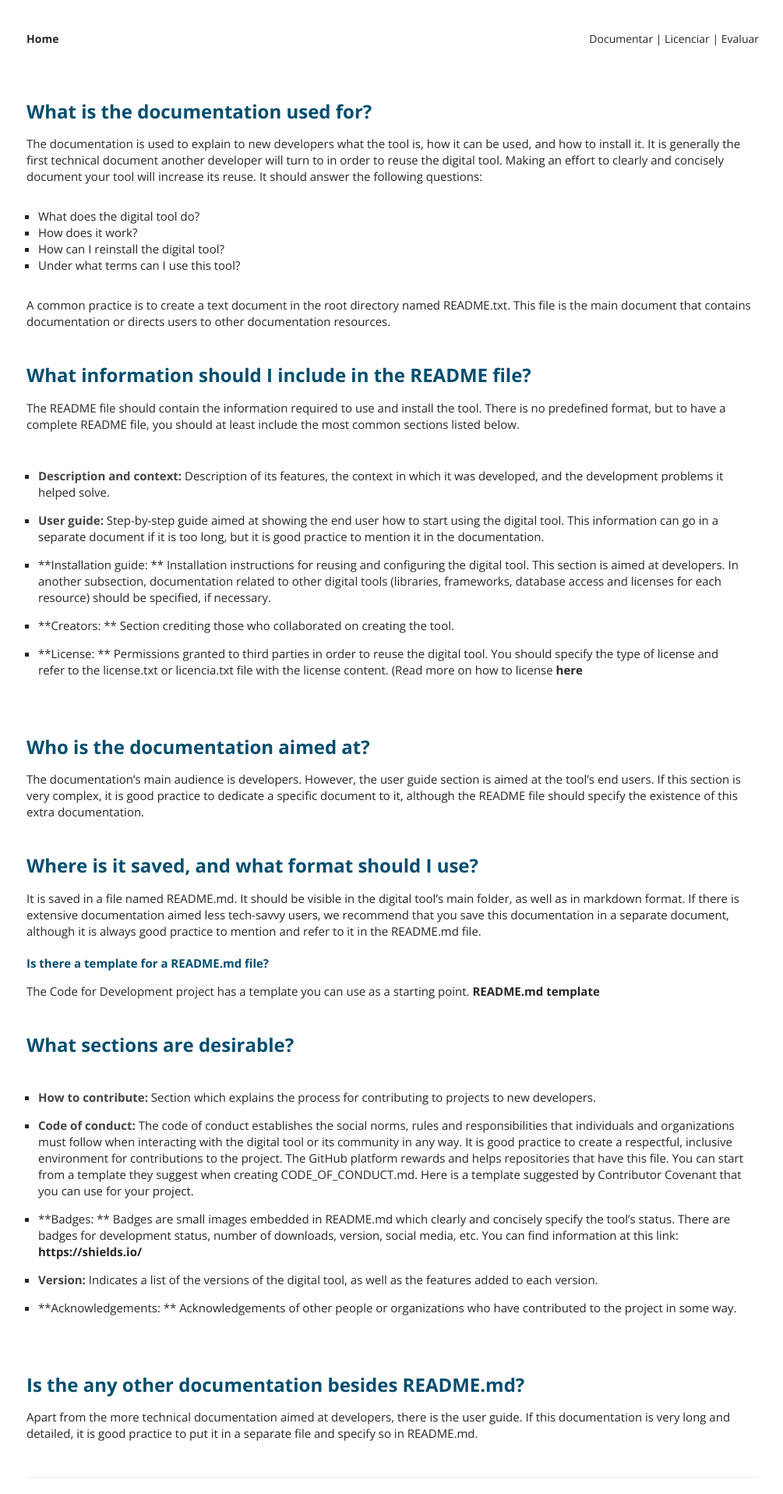
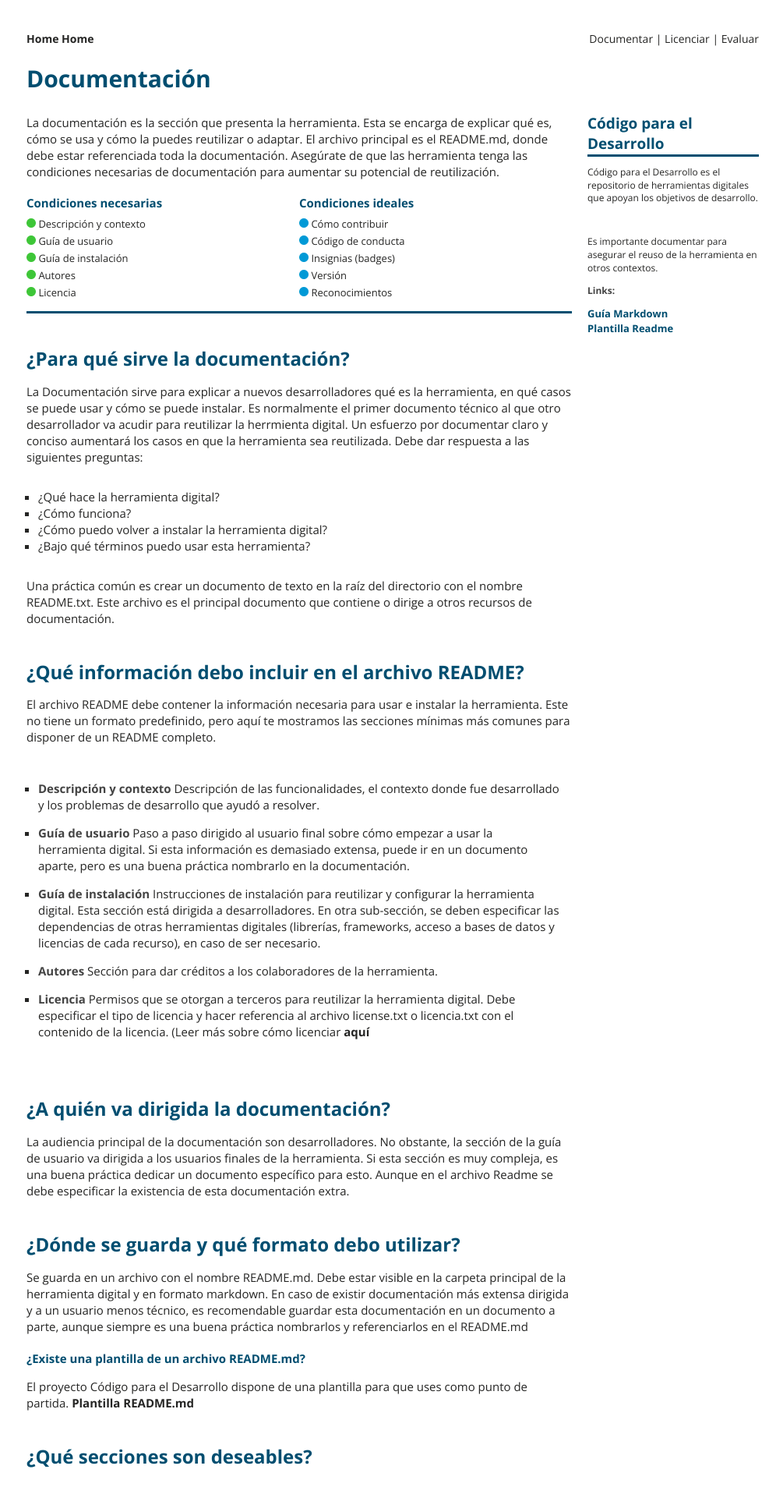
Before and after one commit to EL-BID/guia-de-publicacion, a Jekyll site: the page built from _documents/documentacion.markdown, in a window 1280 px wide. Shown: the top 1916 px of the page at 78% size, without its empty margins (136-1141 px from the left). Built offline with Jekyll 4.4.1, drawn with Linux system fonts in a browser that asks for light colours; some of the changed text lies outside the part shown.

Commit message:
Update documentacion.markdown

```diff
--- a/_documents/documentacion.markdown
+++ b/_documents/documentacion.markdown
@@ -1,112 +1,118 @@
 ---
-title: Documentation
+title: Documentación
 spdx-id: documentacion
 nickname: Documentación
 source:
 lang: es
 
-description: The documentation is the section that presents the tool. It is responsible for explaining what it is, how it is used, and how you can reuse or adapt it. The main file is README.md, where all documentation must be listed. Make sure that your tool meets the required documentation conditions in order to increase its potential for reuse.
+description: La documentación es la sección que presenta la herramienta. Esta se encarga de explicar qué es, cómo se usa y cómo la puedes reutilizar o adaptar. El archivo principal es el README.md, donde debe estar referenciada toda la documentación. Asegúrate de que las herramienta tenga las condiciones necesarias de documentación para aumentar su potencial de reutilización.
 
-requirementsen:
-- Description and context
-- User guide
-- Installation guide
-- Creators
-- License
+requirements:
+- Descripción y contexto
+- Guía de usuario
+- Guía de instalación
+- Autores
+- Licencia
 
-expecteden:
-- How to contribute
-- Code of conduct
-- Badges
-- Version
-- Acknowledgements
+expected:
+- Cómo contribuir
+- Código de conducta
+- Insignias (badges)
+- Versión
+- Reconocimientos
 
-sidebar: Code for Development is a repository of digital tools that support development goals.
-Documentation is important in order to ensure reuse of the tool in other contexts.
+sidebar: Es importante documentar para asegurar el reuso de la herramienta en otros contextos.
+
+nota: Si eres empleado del BID y estas trabando con código, aquí podrás encontrar información que te será útil.
+
+links:
+- <a class="sidebarlink" href="http://joedicastro.com/pages/markdown.html">Guía Markdown</a>
+- <a class="sidebarlink" href="https://github.com/EL-BID/Codigo-para-el-desarrollo/blob/master/README.md">Plantilla Readme</a>
+
+---
+## ¿Para qué sirve la documentación?
+La Documentación sirve para explicar a nuevos desarrolladores qué es la herramienta, en qué casos se puede usar y cómo se puede instalar. Es normalmente el primer documento técnico al que otro desarrollador va acudir para reutilizar la herrmienta digital. Un esfuerzo por documentar claro y conciso aumentará los casos en que la herramienta sea reutilizada.
+Debe dar respuesta a las siguientes preguntas:
+
+* ¿Qué hace la herramienta digital?
+* ¿Cómo funciona?
+* ¿Cómo puedo volver a instalar la herramienta digital?
+* ¿Bajo qué términos puedo usar esta herramienta?
+
+Una práctica común es crear un documento de texto en la raíz del directorio con el nombre README.txt. Este archivo es el principal documento que contiene o dirige a otros recursos de documentación.
 
 
----
-## What is the documentation used for?
-The documentation is used to explain to new developers what the tool is, how it can be used, and how to install it. It is generally the first technical document another developer will turn to in order to reuse the digital tool. Making an effort to clearly and concisely document your tool will increase its reuse. It should answer the following questions:
+## ¿Qué información debo incluir en el archivo README?
+El archivo README debe contener la información necesaria para usar e instalar la herramienta. Este no tiene un formato predefinido, pero aquí te mostramos las secciones mínimas más comunes para disponer de un README completo.
 
-* What does the digital tool do?
-* How does it work?
-* How can I reinstall the digital tool?
-* Under what terms can I use this tool?
+* **Descripción y contexto**
+Descripción de las funcionalidades, el contexto donde fue desarrollado y los problemas de desarrollo que ayudó a resolver.
 
-A common practice is to create a text document in the root directory named README.txt. This file is the main document that contains documentation or directs users to other documentation resources.
+*   **Guía de usuario**
+Paso a paso dirigido al usuario final sobre cómo empezar a usar la herramienta digital. Si esta información es demasiado extensa, puede ir en un documento aparte, pero es una buena práctica nombrarlo en la documentación.
 
+*	**Guía de instalación**
+Instrucciones de instalación para reutilizar y configurar la herramienta digital. Esta sección está dirigida a desarrolladores.
+En otra sub-sección, se deben especificar las dependencias de otras herramientas digitales (librerías, frameworks, acceso a bases de datos y licencias de cada recurso), en caso de ser necesario.
 
-## What information should I include in the README file?
-The README file should contain the information required to use and install the tool. There is no predefined format, but to have a complete README file, you should at least include the most common sections listed below.
+*	**Autores**
+Sección para dar créditos a los colaboradores de la herramienta.
 
-* **Description and context:**
-Description of its features, the context in which it was developed, and the development problems it helped solve.
-
-*   **User guide:**
-Step-by-step guide aimed at showing the end user how to start using the digital tool. This information can go in a separate document if it is too long, but it is good practice to mention it in the documentation.
-
-*	**Installation guide: **
-Installation instructions for reusing and configuring the digital tool. This section is aimed at developers. In another subsection, documentation related to other digital tools (libraries, frameworks, database access and licenses for each resource) should be specified, if necessary.
-
-*	**Creators: **
-Section crediting those who collaborated on creating the tool.
-
-*	**License: **
-Permissions granted to third parties in order to reuse the digital tool. You should specify the type of license and refer to the license.txt or licencia.txt file with the license content. (Read more on how to license [here](https://el-bid.github.io/guia-de-publicacion/documents/en/licenciamiento/)
+*	**Licencia**
+Permisos que se otorgan a terceros para reutilizar la herramienta digital. Debe especificar el tipo de licencia y hacer referencia al archivo license.txt o licencia.txt con el contenido de la licencia. (Leer más sobre cómo licenciar [aquí](https://el-bid.github.io/guia-de-publicacion/documents/licenciamiento/)
 
 
 
 
-## Who is the documentation aimed at?
-The documentation’s main audience is developers. However, the user guide section is aimed at the tool’s end users. If this section is very complex, it is good practice to dedicate a specific document to it, although the README file should specify the existence of this extra documentation.
-
-
-
-
-## Where is it saved, and what format should I use?
-It is saved in a file named README.md. It should be visible in the digital tool’s main folder, as well as in markdown format. If there is extensive documentation aimed less tech-savvy users, we recommend that you save this documentation in a separate document, although it is always good practice to mention and refer to it in the README.md file.
+## ¿A quién va dirigida la documentación?
+La audiencia principal de la documentación son desarrolladores. No obstante, la sección de la guía de usuario va dirigida a los usuarios finales de la herramienta. Si esta sección es muy compleja, es una buena práctica dedicar un documento específico para esto. Aunque en el archivo Readme se debe especificar la existencia de esta documentación extra.
 
 
 
 
 
-### Is there a template for a README.md file?
-The Code for Development project has a template you can use as a starting point.
-[README.md template](https://github.com/EL-BID/Plantilla-de-repositorio/blob/master/README-EN.md)
+## ¿Dónde se guarda y qué formato debo utilizar?
+Se guarda en un archivo con el nombre README.md. Debe estar visible en la carpeta principal de la herramienta digital y en formato markdown.
+En caso de existir documentación más extensa dirigida y a un usuario menos técnico, es recomendable guardar esta documentación en un documento a parte, aunque siempre es una buena práctica nombrarlos y referenciarlos en el README.md
 
 
 
 
 
-## What sections are desirable?
-
-*	**How to contribute:**
-Section which explains the process for contributing to projects to new developers.
-
-*	**Code of conduct:**
-The code of conduct establishes the social norms, rules and responsibilities that individuals and organizations must follow when interacting with the digital tool or its community in any way. It is good practice to create a respectful, inclusive environment for contributions to the project. The GitHub platform rewards and helps repositories that have this file. You can start from a template they suggest when creating CODE_OF_CONDUCT.md. Here is a template suggested by Contributor Covenant that you can use for your project.
-
-*	**Badges: **
-Badges are small images embedded in README.md which clearly and concisely specify the tool’s status. There are badges for development status, number of downloads, version, social media, etc. You can find information at this link: [https://shields.io/](https://shields.io/)
-
-* **Version:**
-Indicates a list of the versions of the digital tool, as well as the features added to each version.
-
-* **Acknowledgements: **
-Acknowledgements of other people or organizations who have contributed to the project in some way.
+### ¿Existe una plantilla de un archivo README.md?
+El proyecto Código para el Desarrollo dispone de una plantilla para que uses como punto de partida.
+[Plantilla README.md](https://github.com/EL-BID/Plantilla-de-repositorio)
 
 
 
 
 
-## Is the any other documentation besides README.md?
-Apart from the more technical documentation aimed at developers, there is the user guide. If this documentation is very long and detailed, it is good practice to put it in a separate file and specify so in README.md.
+## ¿Qué secciones son deseables?
+
+*	**Cómo contribuir**
+Sección que explica a nuevos desarrolladores el proceso para contribuir a proyectos.
+
+*	**Código de conducta**
+El código de conducta establece las normas sociales, reglas y responsabilidades que los individuos y organizaciones deben seguir al interactuar de alguna manera con la herramienta digital o su comunidad. Es una buena práctica para crear un ambiente de respeto e inclusión en las contribuciones al proyecto. La plataforma Github premia y ayuda a los repositorios dispongan de este archivo. Al crear CODE_OF_CONDUCT.md puedes empezar desde una plantilla sugerida por ellos. Aquí tienes una plantilla propuesta por Contributor Convenant que puedes usar para tu proyecto.
+
+*	**Insignias (badges)**
+Las insignias (badges) pequeñas imágenes incrustadas en el README.md que especifican de una manera legible y concisa el estado de la herramienta.  Existen insignias para el estado de desarrollo, el número de descargas, el versionado, sociales u otras.
+En este link podrás encontrar información [https://shields.io/](https://shields.io/)
+
+* **Versión**
+Indica un listado de las versiones de las herramientas digital y las funcionalidades añadidas a cada versión.
+
+* **Reconocimientos**
+Reconocimientos a otras personas u organizaciones que hayan contribuido de alguna forma al proyecto 3.
+
+
+
+
+
+## ¿Existe algún otro tipo de documentación a parte del README.md?
+A parte de la documentación más técnica dirigida a desarrolladores, existe la guía de usuario. Si se trata de documentación muy extensa y muy detallada es buena práctica ponerla en un archivo a parte y especificarlo en el README.md.
 <style>
 .ocultar_breadcrumb_ingles{
 display:none;
 }
-.ocultar_home_ingles{
-display:none;
-}
 </style>
```
